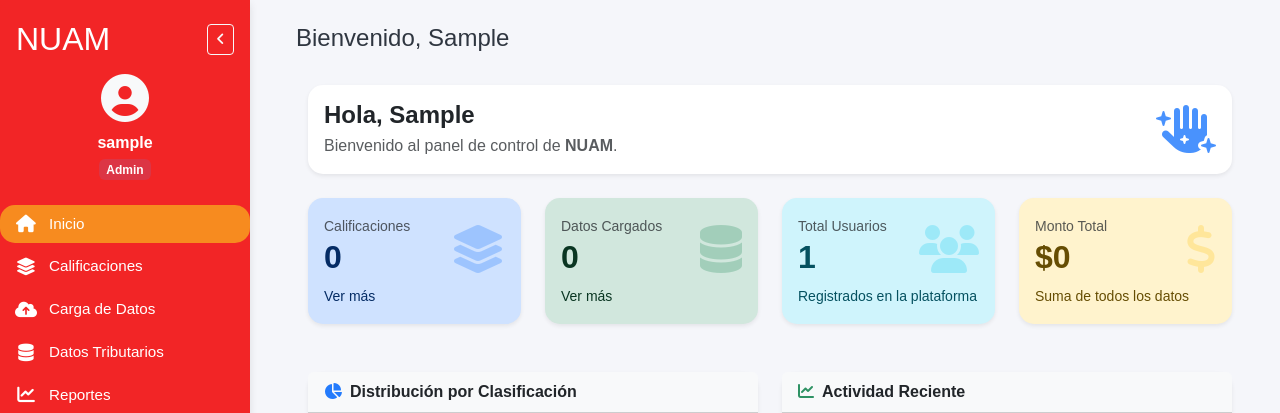
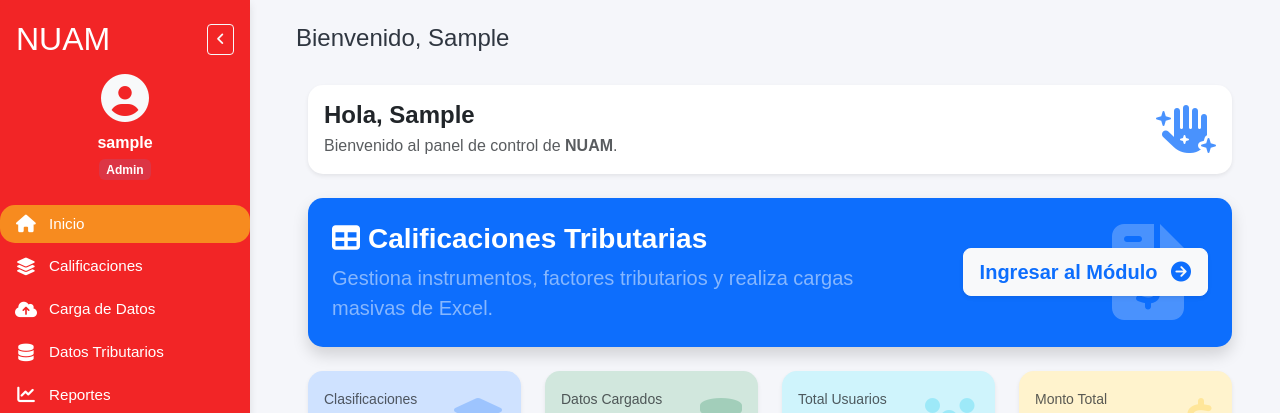
Before and after one commit to sbstn-00/NuamSoft, a Django app: page /inicio/ in a window 1280 px wide. Shown: the top 413 px of the page. Run offline with Django 5.2, Linux system fonts and the light colour scheme; the visitor is signed in with stand-in values (Sample User, id 1); data comes from the database, SQL or seed files in the repository; data that the repository does not hold is empty.

Commit message:
Modulo Calificaciones Tributarias COMPLETO

```diff
--- a/ItemApp/templates/inicio.html
+++ b/ItemApp/templates/inicio.html
@@ -31,13 +31,32 @@
         </div>
     </div>
 
+    <div class="card mb-4 shadow border-0 bg-primary text-white overflow-hidden position-relative">
+        <div class="position-absolute end-0 top-0 h-100 d-flex align-items-center me-5 opacity-25" style="pointer-events: none;">
+            <i class="fas fa-file-invoice-dollar fa-6x text-white"></i>
+        </div>
+
+        <div class="card-body p-4 position-relative">
+            <div class="row align-items-center">
+                <div class="col-md-8">
+                    <h3 class="fw-bold"><i class="fas fa-table me-2"></i>Calificaciones Tributarias</h3>
+                    <p class="mb-0 fs-5 text-white-50">Gestiona instrumentos, factores tributarios y realiza cargas masivas de Excel.</p>
+                </div>
+                <div class="col-md-4 text-md-end mt-3 mt-md-0">
+                    <a href="{% url 'calificaciones_dashboard' %}" class="btn btn-light btn-lg fw-bold text-primary shadow-sm">
+                        Ingresar al Módulo <i class="fas fa-arrow-circle-right ms-2"></i>
+                    </a>
+                </div>
+            </div>
+        </div>
+    </div>
     <div class="row g-4">
         <div class="col-md-3">
             <div class="card shadow-sm border-0 border-primary-subtle bg-primary-subtle text-primary-emphasis h-100">
                 <div class="card-body">
                     <div class="d-flex justify-content-between align-items-center">
                         <div>
-                            <small class="text-muted">Calificaciones</small>
+                            <small class="text-muted">Clasificaciones</small>
                             <h2 class="fw-bold">{{ total_clasificaciones|default:"0" }}</h2>
                         </div>
                         <i class="fas fa-layer-group fa-3x text-primary opacity-25"></i>
@@ -194,7 +213,7 @@ try {
 }
 
 
-// --- GRÁFICO 2: LÍNEA (Sigue estático, no tenemos datos de serie de tiempo) ---
+
 const ctx2 = document.getElementById('chartActividad');
 new Chart(ctx2, {
     type: 'line',
```
